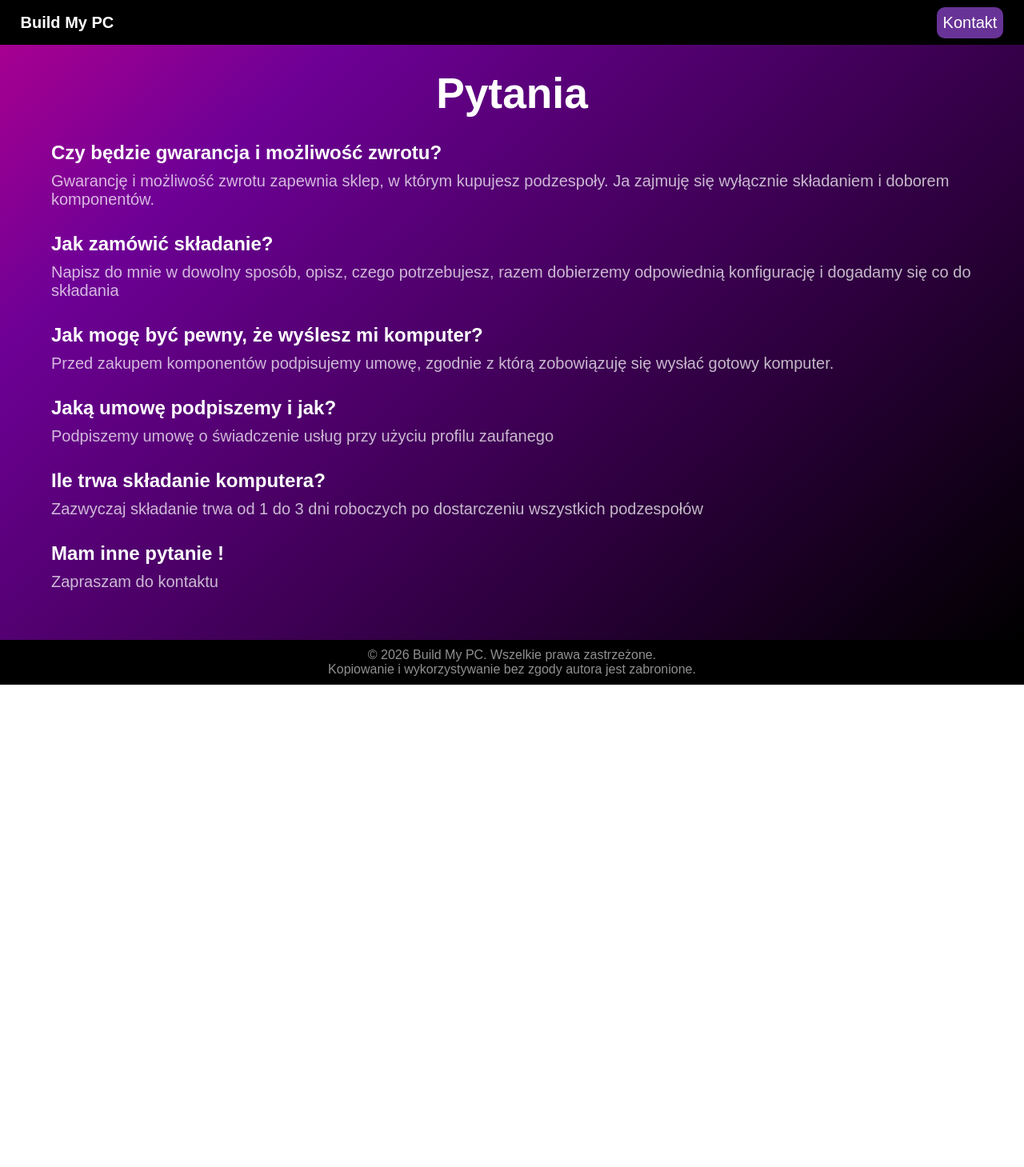
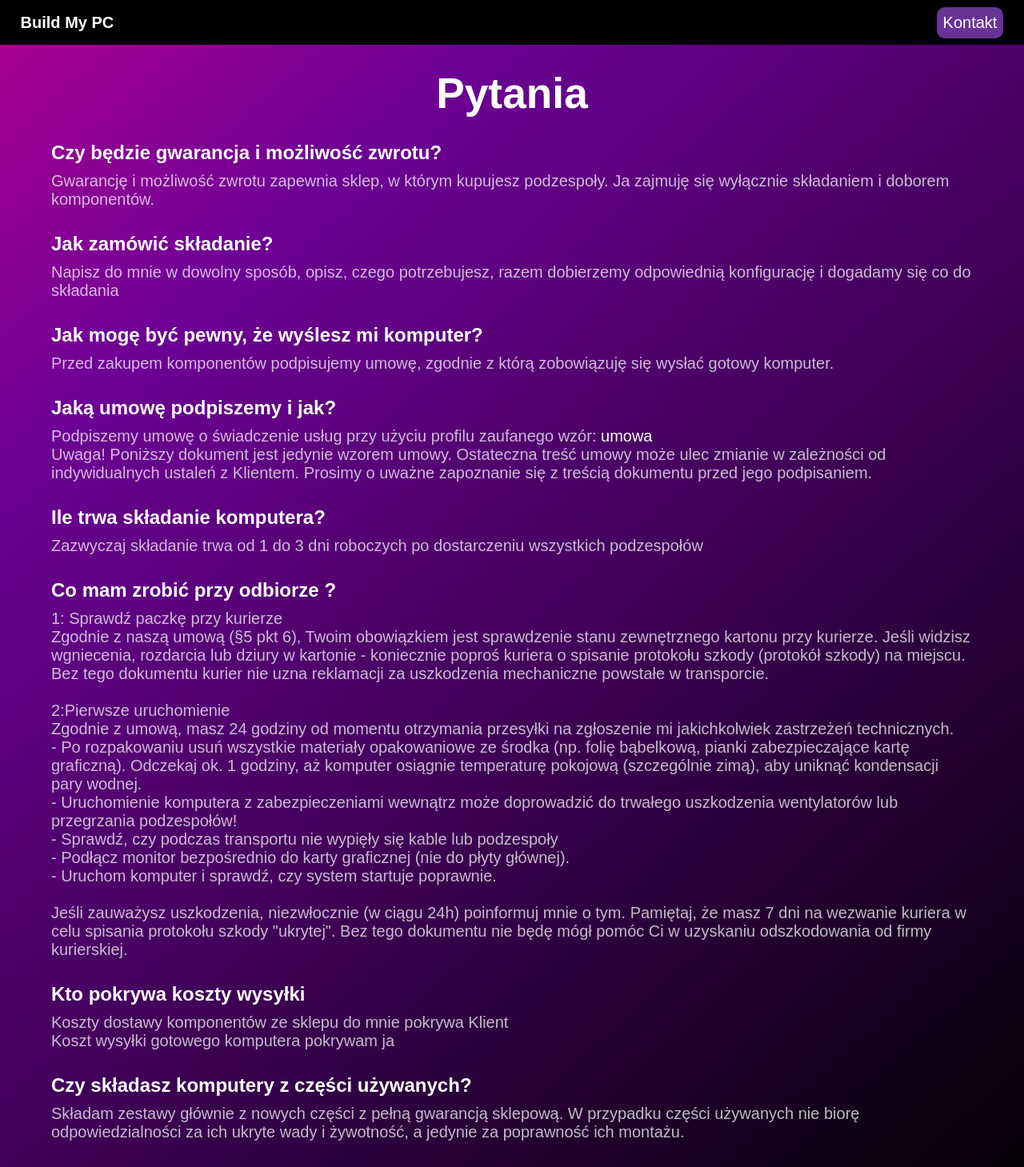
Before and after one commit to Liadskyi/BuildMyPC, a Next.js app: page /pytania in a window 1280 px wide. Shown: the top 1459 px of the page at 80% size. Before the commit the page ends 856 px from the top, so only its background shows below. Built offline with nearby package versions, Linux system fonts and the light colour scheme.

Commit message:
add umowy i pytania

```diff
--- a/app/pytania/page.js
+++ b/app/pytania/page.js
@@ -15,10 +15,41 @@ function quest() {
                 <div className={styles.text}>Przed zakupem komponentów podpisujemy umowę, zgodnie z którą zobowiązuję się wysłać gotowy komputer.</div>
 
                 <h2 className={styles.h2}>Jaką umowę podpiszemy i jak?</h2>
-                <div className={styles.text}>Podpiszemy umowę o świadczenie usług przy użyciu profilu zaufanego</div>
+                <div className={styles.text}>Podpiszemy umowę o świadczenie usług przy użyciu profilu zaufanego wzór: <a href="https://drive.google.com/file/d/1ZXGQywXTS4-wqKGl2T5L0gBxJNq1qJi8/view?usp=sharing"> umowa </a>
+                <br/>Uwaga! Poniższy dokument jest jedynie wzorem umowy. Ostateczna treść umowy może ulec zmianie w zależności od indywidualnych ustaleń z Klientem. Prosimy o uważne zapoznanie się z treścią dokumentu przed jego podpisaniem.
+                </div>
 
                 <h2 className={styles.h2}>Ile trwa składanie komputera?</h2>
                 <div className={styles.text}>Zazwyczaj składanie trwa od 1 do 3 dni roboczych po dostarczeniu wszystkich podzespołów</div>
+
+                <h2 className={styles.h2}>Co mam zrobić przy odbiorze ?</h2>
+                <div className={styles.text}>
+
+                    1: Sprawdź paczkę przy kurierze<br/>
+Zgodnie z naszą umową (§5 pkt 6), Twoim obowiązkiem jest sprawdzenie stanu zewnętrznego kartonu przy kurierze.
+
+Jeśli widzisz wgniecenia, rozdarcia lub dziury w kartonie - koniecznie poproś kuriera o spisanie protokołu szkody (protokół szkody) na miejscu. Bez tego dokumentu kurier nie uzna reklamacji za uszkodzenia mechaniczne powstałe w transporcie.
+<br/><br/>
+2:Pierwsze uruchomienie <br/>
+Zgodnie z umową, masz 24 godziny od momentu otrzymania przesyłki na zgłoszenie mi jakichkolwiek zastrzeżeń technicznych.
+
+<br/>- Po rozpakowaniu usuń wszystkie materiały opakowaniowe ze środka (np. folię bąbelkową, pianki zabezpieczające kartę graficzną). Odczekaj ok. 1 godziny, aż komputer osiągnie temperaturę pokojową (szczególnie zimą), aby uniknąć kondensacji pary wodnej.
+<br/>- Uruchomienie komputera z zabezpieczeniami wewnątrz może doprowadzić do trwałego uszkodzenia wentylatorów lub przegrzania podzespołów!
+<br/>- Sprawdź, czy podczas transportu nie wypięły się kable lub podzespoły
+<br/>- Podłącz monitor bezpośrednio do karty graficznej (nie do płyty głównej).
+<br/>- Uruchom komputer i sprawdź, czy system startuje poprawnie.
+<br/><br/>
+Jeśli zauważysz uszkodzenia, niezwłocznie (w ciągu 24h) poinformuj mnie o tym. Pamiętaj, że masz 7 dni na wezwanie kuriera w celu spisania protokołu szkody "ukrytej". Bez tego dokumentu nie będę mógł pomóc Ci w uzyskaniu odszkodowania od firmy kurierskiej.
+
+
+                </div>
+
+
+                <h2 className={styles.h2}>Kto pokrywa koszty wysyłki</h2>
+                <div className={styles.text}>Koszty dostawy komponentów ze sklepu do mnie pokrywa Klient<br/>Koszt wysyłki gotowego komputera pokrywam ja</div>
+
+                <h2 className={styles.h2}>Czy składasz komputery z części używanych?</h2>
+                <div className={styles.text}>Składam zestawy głównie z nowych części z pełną gwarancją sklepową. W przypadku części używanych nie biorę odpowiedzialności za ich ukryte wady i żywotność, a jedynie za poprawność ich montażu.</div>
 
                 <h2 className={styles.h2}>Mam inne pytanie !</h2>
                 <div className={styles.text}>Zapraszam do kontaktu</div>
```
